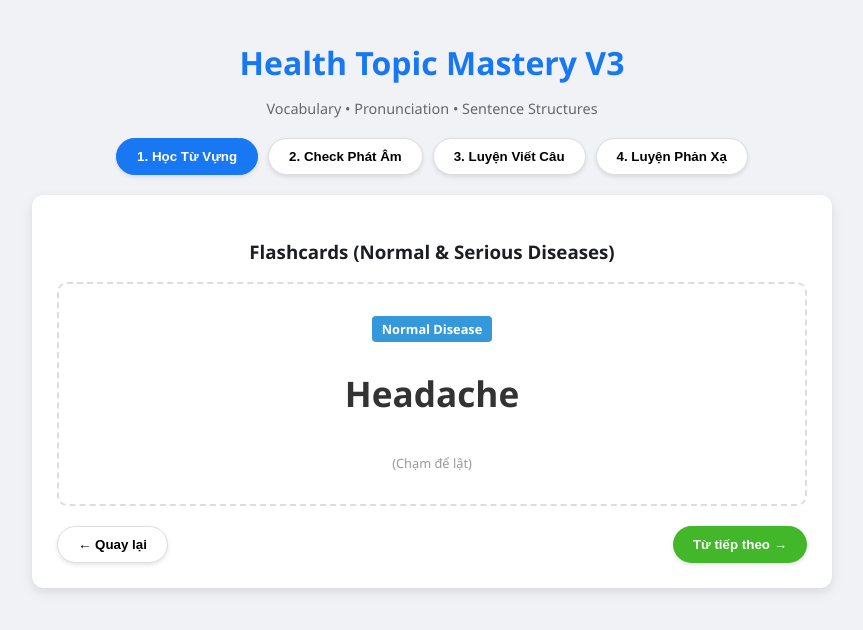
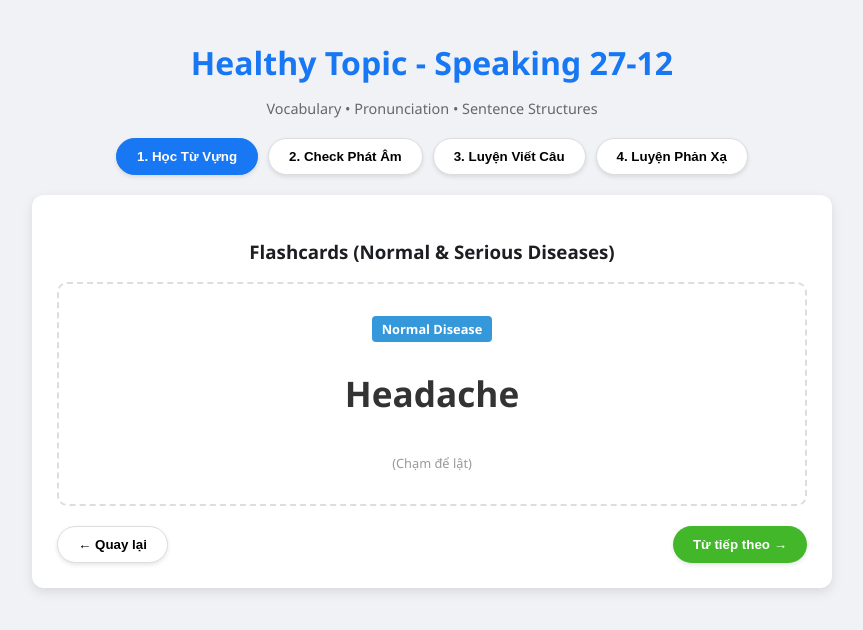
Before and after one commit to LongDZ1204/long-learn-eng, a plain HTML site: page index.html in a window 1280 px wide. Shown: the whole page, without its empty margins (208-1071 px from the left). Drawn offline with Linux system fonts and the light colour scheme.

Commit message:
index.html

```diff
--- a/index.html
+++ b/index.html
@@ -43,7 +43,7 @@
 </head>
 <body>
 
-    <h1>Health Topic Mastery V3</h1>
+    <h1>Healthy Topic - Speaking 27-12</h1>
     <p class="subtitle">Vocabulary • Pronunciation • Sentence Structures</p>
 
     <div class="nav">
```
